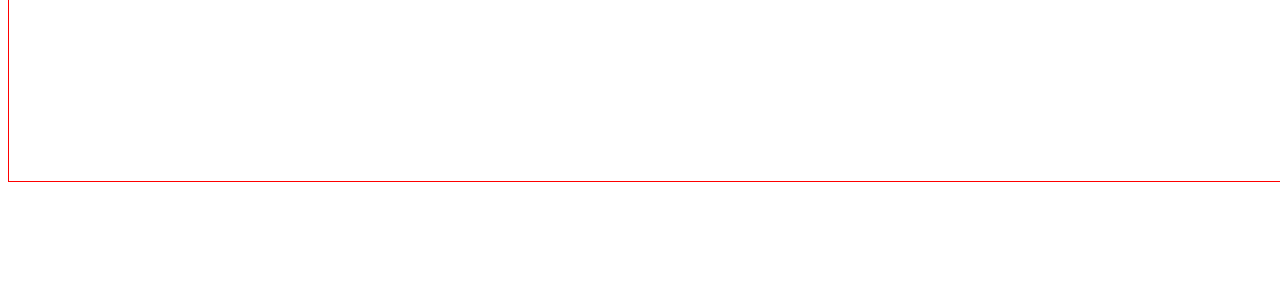
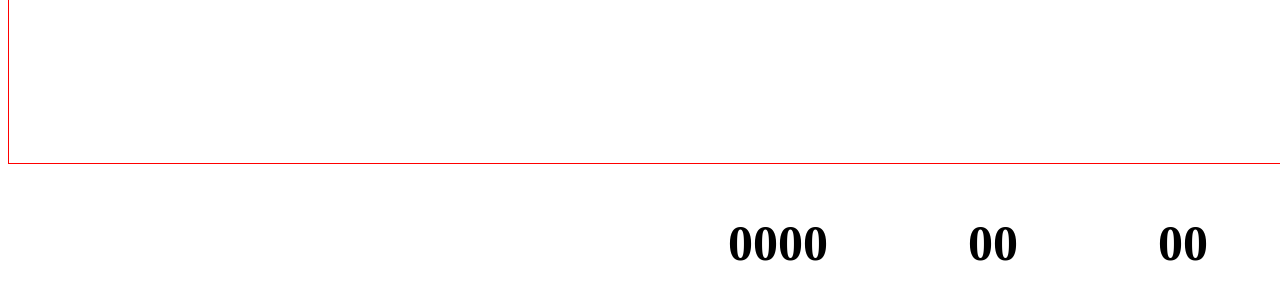
Before and after one commit to howdy-mj/react-spring-practice, a React (Create React App) app: page / in a window 1280 px wide. Shown: the part 926-1226 px from the top of the page. Before the commit the page ends 1116 px from the top, so only its background shows below. Built offline with nearby package versions, Linux system fonts and the light colour scheme.

Commit message:
done -first

```diff
--- a/src/App.tsx
+++ b/src/App.tsx
@@ -1,7 +1,6 @@
 /** @jsx jsx */
-import { useState } from "react";
+import { useState, useEffect } from "react";
 import { jsx, css } from "@emotion/core";
-import { useSpring, animated } from "react-spring";
 import { Spring } from "react-spring/renderprops";
 
 const currentTime = new Date();
@@ -12,6 +11,10 @@
 const WIDHT = 1920;
 const HEIGHT = 1080;
 
+const wrap = css`
+  height: 3000px;
+`;
+
 const container = css`
   border: 1px solid red;
   width: ${WIDHT}px;
@@ -19,7 +22,7 @@
 `;
 
 const time = css`
-  font-size: 40px;
+  font-size: 50px;
   font-weight: bold;
   width: ${WIDHT}px;
   text-align: center;
@@ -31,69 +34,58 @@
 `;
 
 const App = () => {
-  const [year, setYear] = useState(0);
-  const [month, setMonth] = useState(0);
-  const [day, setDay] = useState(0);
+  const [toZero, setToZero] = useState(true);
 
   const moveScroll = () => {
-    if (window.scrollY > HEIGHT * 0.1 || window.scrollY < HEIGHT * 0.9) {
-      console.log("window.scrollY 날짜 표시", window.scrollY);
-      setYear(CURRENT_YEAR);
-      setMonth(CURRENT_MONTH);
-      setDay(CURRENT_DAY);
-    } else if (window.scrollY < HEIGHT * 0.1 || window.scrollY > HEIGHT * 0.9) {
-      console.log("window.scrollY 날짜 0", window.scrollY);
-      setYear(0);
-      setMonth(0);
-      setDay(0);
+    console.log("scroll");
+    if (window.scrollY < HEIGHT * 0.1 || window.scrollY > HEIGHT * 0.9) {
+      console.log("0", window.scrollY);
+      setToZero(true);
+      console.log("currentZero", toZero);
+    } else if (window.scrollY > HEIGHT * 0.1 || window.scrollY < HEIGHT * 0.9) {
+      console.log("날짜 표시", window.scrollY);
+      setToZero(false);
+      console.log("currentZero", toZero);
     }
   };
 
-  // const year = useSpring({ number: CURRENT_YEAR, from: { number: 0 } });
-  // const month = useSpring({ number: CURRENT_MONTH, from: { number: 0 } });
-  // const day = useSpring({ number: CURRENT_DAY, from: { number: 0 } });
-
-  // const showYear = useSpring({
-  //   from: { year: 0 },
-  //   to: { year: CURRENT_YEAR },
-  //   delay: 1000,
-  // });
-
-  // const showMonth = useSpring({
-  //   from: { month: 0 },
-  //   to: { month: CURRENT_MONTH },
-  //   delay: 1000,
-  // });
-
-  // const showDay = useSpring({
-  //   from: { number: 0 },
-  //   to: { number: CURRENT_DAY },
-  //   delay: 1000,
-  // });
-
-  const props = useSpring({
-    to: async (next, cancel) => {
-      await next({ opacity: 1, color: "#ffaaee" });
-      await next({ opacity: 0, color: "rgb(14,26,19)" });
-    },
-    from: { opacity: 0, color: "red" },
-  });
-
   return (
-    <div>
-      <animated.div style={props}>I will fade in and out</animated.div>
+    <div css={wrap}>
       <div css={container} onWheel={moveScroll}></div>
       <div css={time}>
-        {/* <animated.span style={showYear}>{year}</animated.span>
-        <animated.span style={showMonth}>{month}</animated.span>
-        <animated.span style={showDay}>{day}</animated.span> */}
-        {/* <Spring
-          config={{ delay: 1000 }}
-          from={{ year: 0 }}
-          to={{ year: CURRENT_YEAR }}
+        <Spring
+          config={{ delay: 2000 }}
+          from={{
+            year: toZero ? 0 : CURRENT_YEAR,
+            month: toZero ? 0 : CURRENT_MONTH,
+            day: toZero ? 0 : CURRENT_DAY,
+          }}
+          to={{
+            year: toZero ? 0 : CURRENT_YEAR,
+            month: toZero ? 0 : CURRENT_MONTH,
+            day: toZero ? 0 : CURRENT_DAY,
+          }}
         >
-          {(props) => <span>{props.year}</span>}
-        </Spring> */}
+          {(props) => (
+            <p>
+              <span>
+                {Number(props.year.toFixed(0)) < 999
+                  ? `000${props.year.toFixed(0)}`
+                  : props.year.toFixed(0)}
+              </span>
+              <span>
+                {Number(props.month.toFixed(0)) < 10
+                  ? `0${props.month.toFixed(0)}`
+                  : props.month.toFixed(0)}
+              </span>
+              <span>
+                {Number(props.day.toFixed(0)) < 10
+                  ? `0${props.day.toFixed(0)}`
+                  : props.day.toFixed(0)}
+              </span>
+            </p>
+          )}
+        </Spring>
       </div>
     </div>
   );
```
